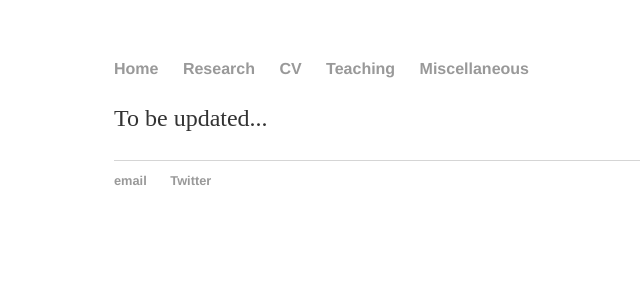
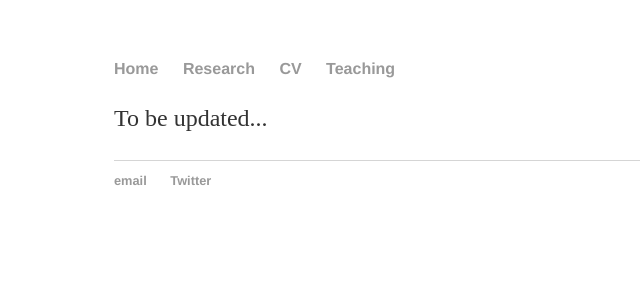
Before and after one commit to anshumaan-tuteja/anshumaan-tuteja.github.io, a Jekyll site: the page built from _pages/misc.html, in a window 1280 px wide. Shown: the top 300 px of the page, without its empty margins (78-718 px from the left). Built offline with Jekyll 4.4.1, drawn with Linux system fonts in a browser that asks for light colours.

Commit message:
Update base.html
Remove link for miscellaneous for now

```diff
--- a/_layouts/base.html
+++ b/_layouts/base.html
@@ -12,7 +12,7 @@
 					<li><a href="research.html">Research</a></li>
 					<li><a href="cv.html">CV</a></li>
 					<li><a href="teaching.html">Teaching</a></li>
-					<li><a href="misc.html">Miscellaneous</a></li>
+					<!-- <li><a href="misc.html">Miscellaneous</a></li> -->
 				</ul>
 			</nav>
 			<div class="container">
```
